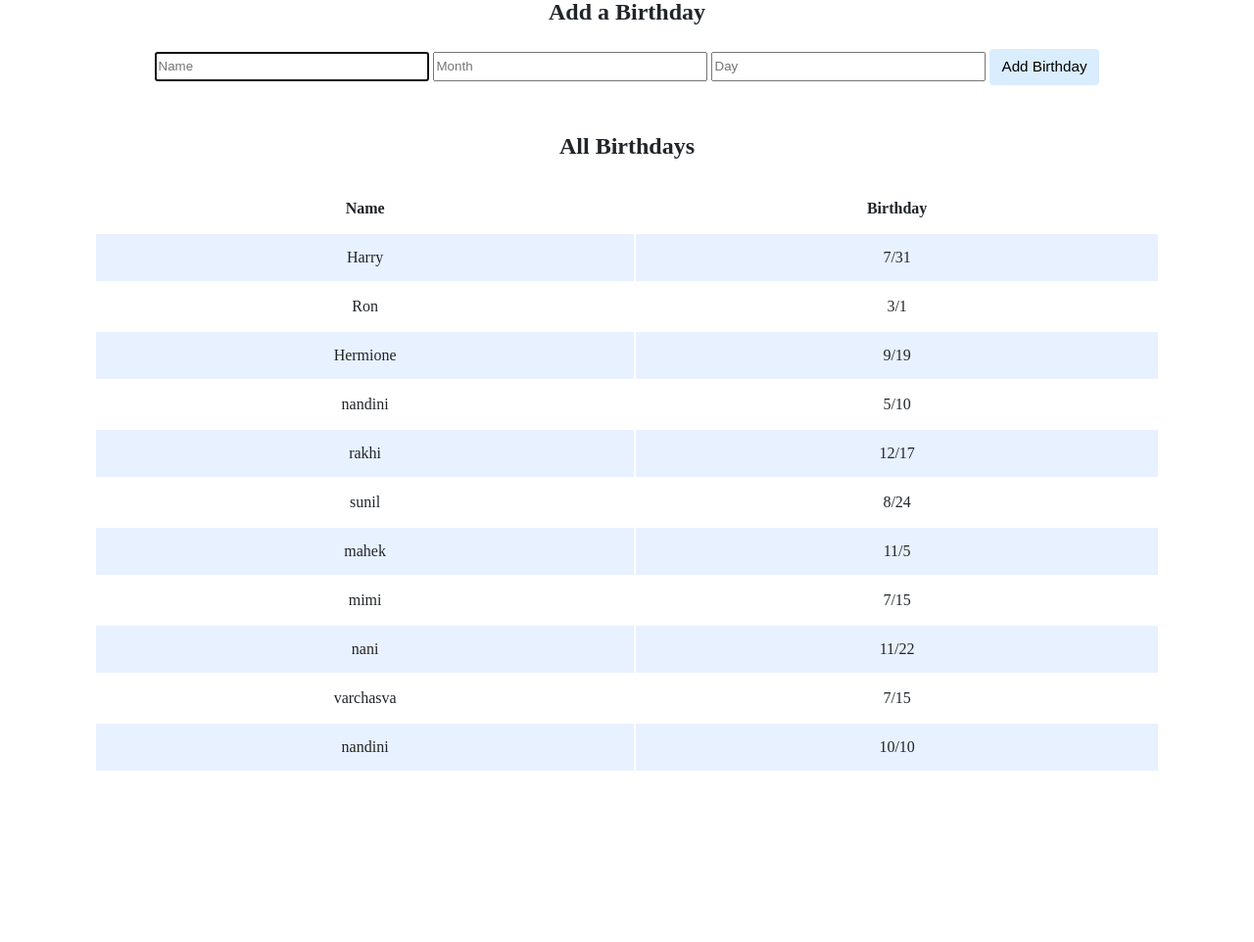
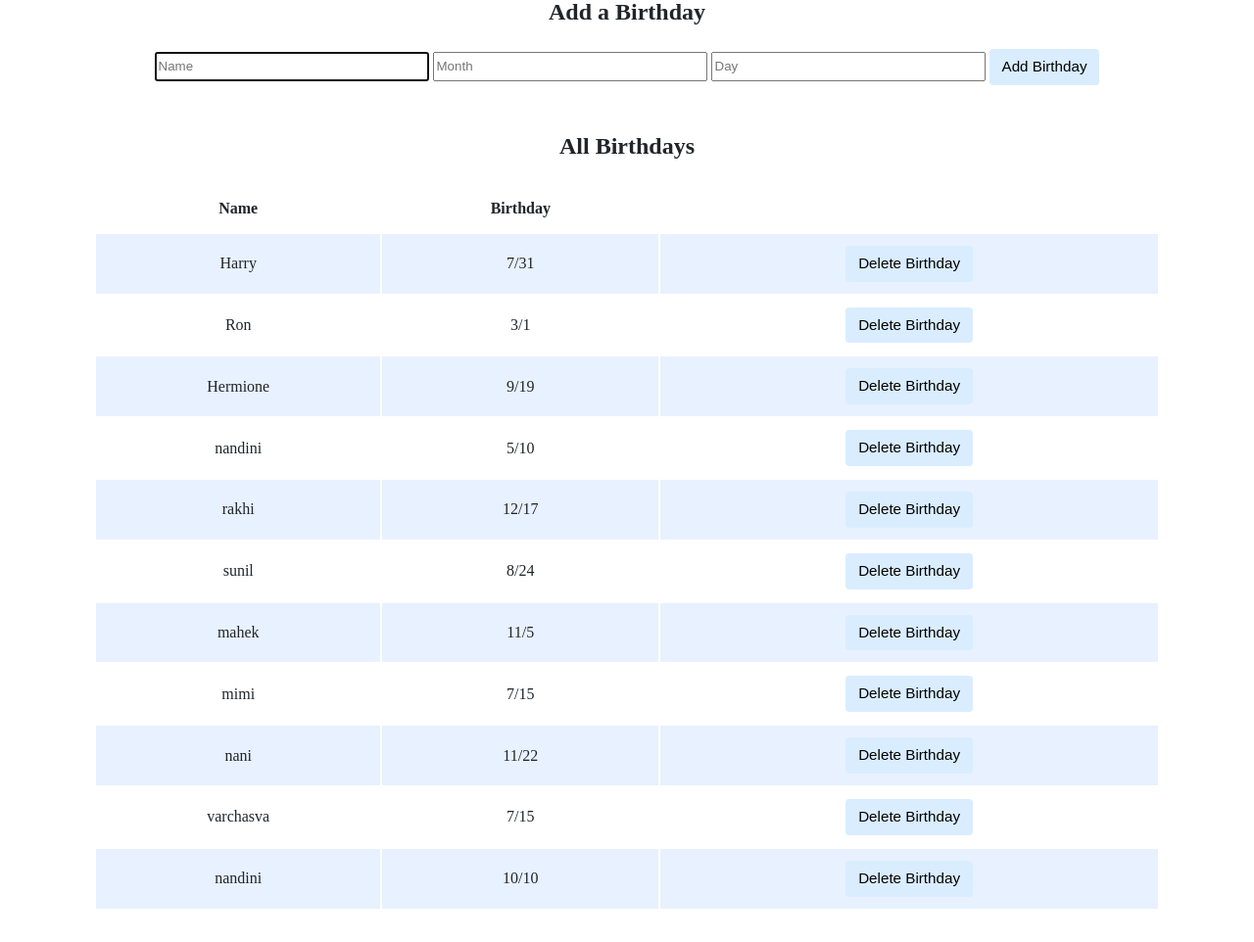
Before and after one commit to Nandinis1024/CS50-Weekly-Assignments, a Flask app: page / in a window 1280 px wide. Shown: the part 266-1228 px from the top of the page at 98% size. Before the commit the page ends 1053 px from the top, so only its background shows below. Run offline with Flask 2, Linux system fonts and the light colour scheme; some libraries are stand-ins or nearby versions.

Commit message:
Tue, Feb 7, 2023, 10:19 PM +05:30

```diff
--- a/birthdays/templates/index.html
+++ b/birthdays/templates/index.html
@@ -39,7 +39,12 @@
                 <tr>
                     <td>{{ data.name }}</td>
                     <td>{{ data.month }}/{{ data.day }}</td>
-
+                    <td>
+                        <form action="/" method="post">
+                            <input name="id" type="hidden" value="{{ data.id }}">
+                            <button type="submit">Delete Birthday</button>
+                        </form>
+                    </td>
                 </tr>
             {% endfor %}
 
```
